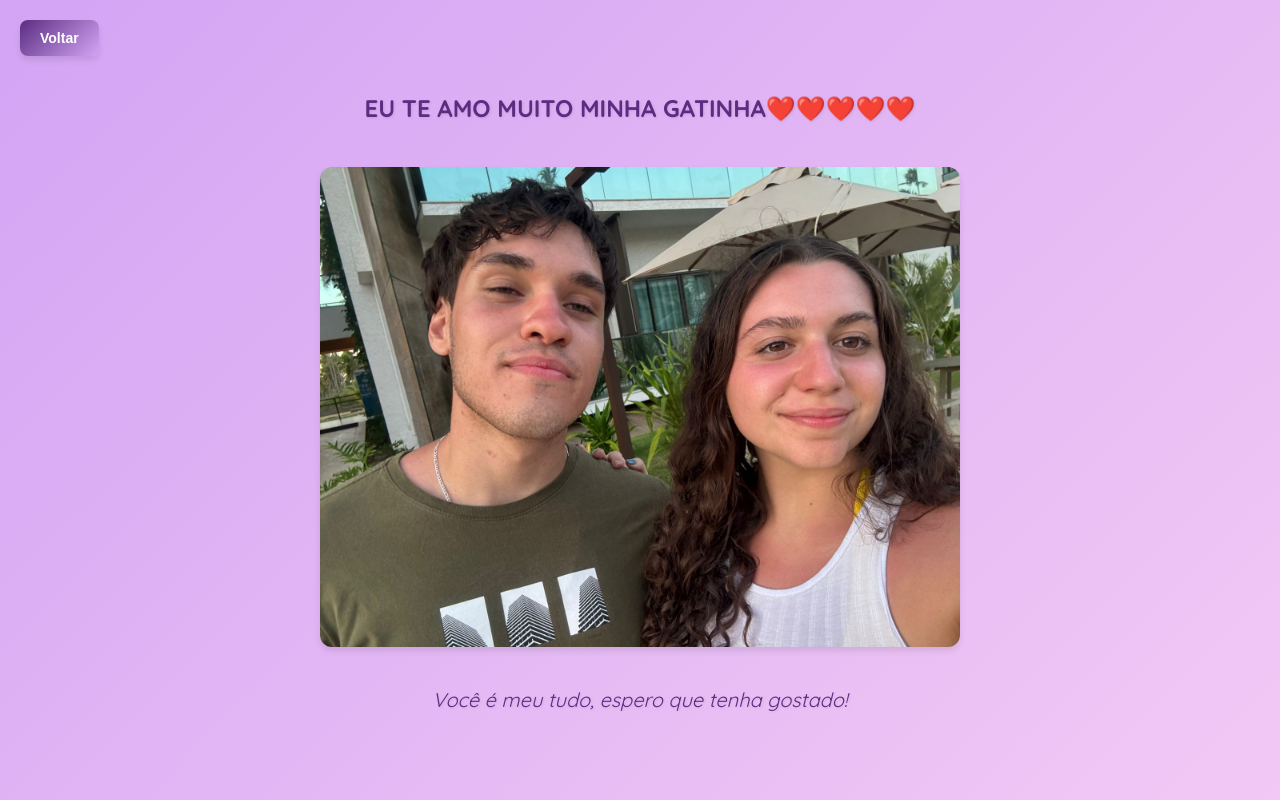
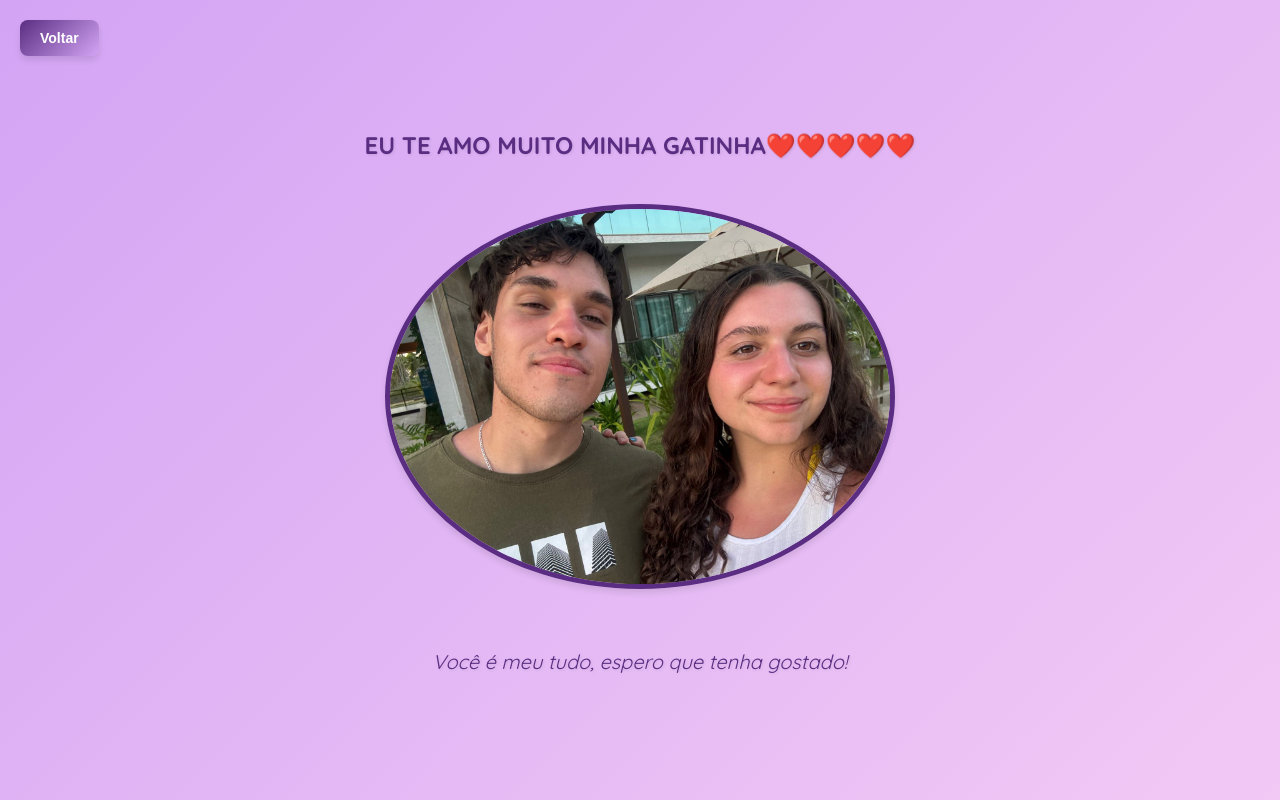
Before and after one commit to CaioK367/Site-de-Presente, a plain HTML site: page love/love.html in a window 1280 px wide. Drawn offline with Linux system fonts and the light colour scheme.

Commit message:
Mudei o trem

```diff
--- a/love/love.css
+++ b/love/love.css
@@ -31,11 +31,16 @@ body {
 
 /* Imagem vertical */
 .vertical-image {
-    max-height: 60vh; /* Ajusta a altura máxima para caber em telas menores */
-    width: auto; /* Mantém a proporção da imagem */
     border-radius: 12px; /* Bordas arredondadas */
     box-shadow: 0 4px 6px rgba(0, 0, 0, 0.1); /* Sombra suave */
     animation: fadeIn 1s ease; /* Animação de entrada */
+    width: 100%; /* A imagem ocupará 100% da largura do container */
+    max-width: 500px; /* Limite máximo de largura */
+    height: auto; /* A altura se ajusta automaticamente de acordo com a largura */
+    object-fit: contain; /* Garante que a imagem seja redimensionada sem distorção */
+    border-radius: 50%; /* Mantém a borda arredondada */
+    margin-bottom: 20px;
+    border: 5px solid #5a2d82; /* Adiciona a borda roxa */
 }
 
 /* Texto inferior */
```
